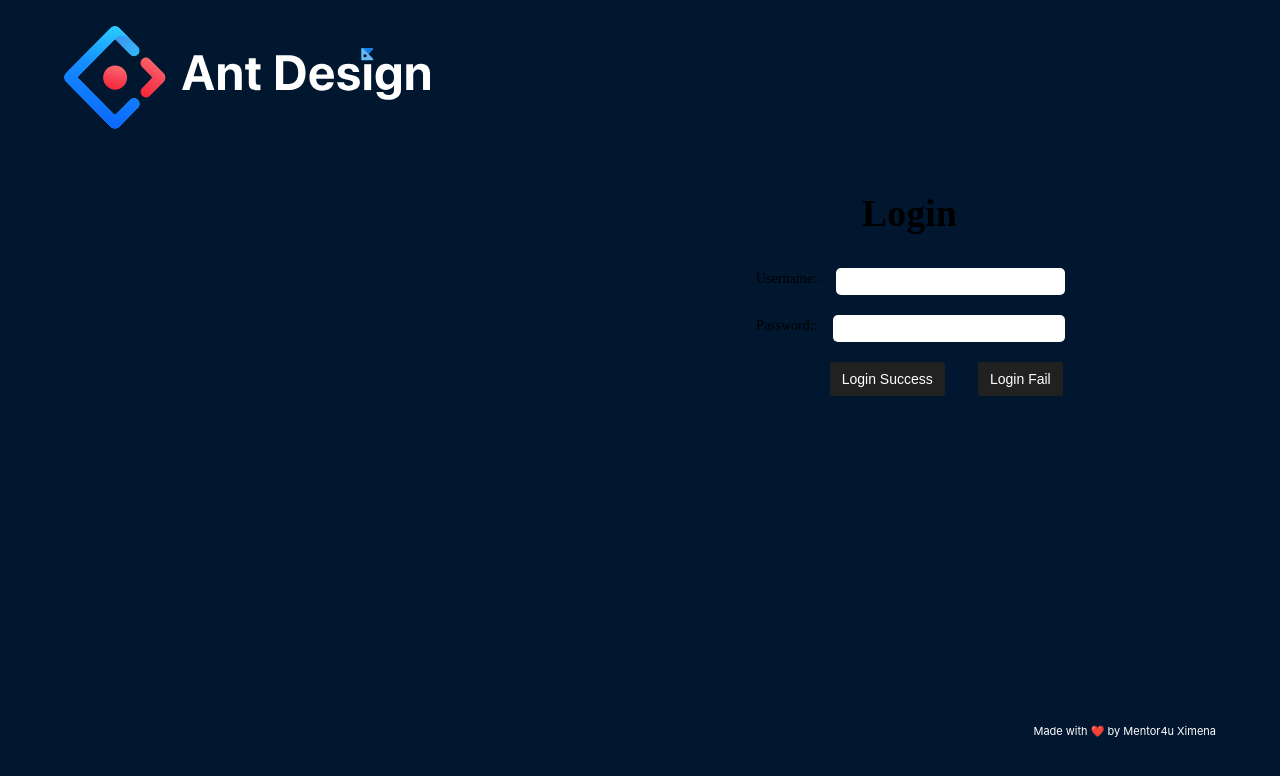
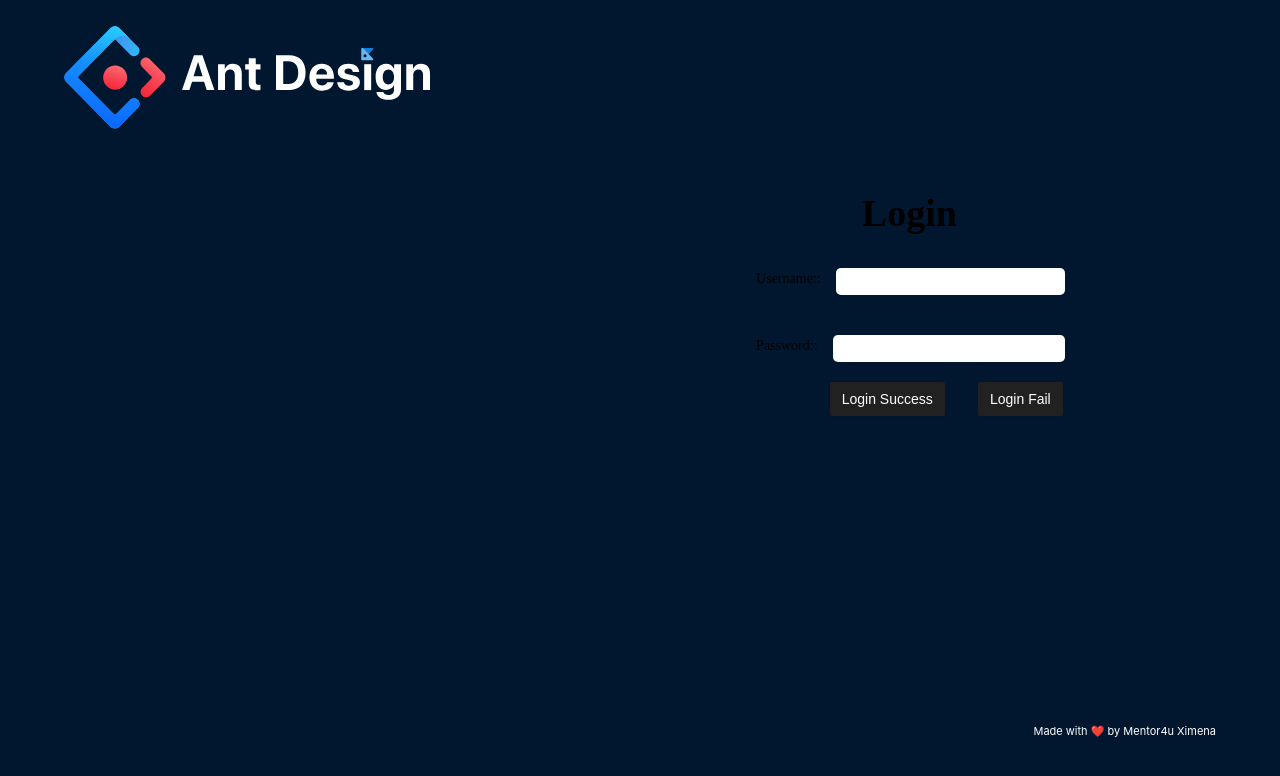
Before and after one commit to NicolleQuispeArotinco/ant-design, a React (Create React App) app: page / in a window 1280 px wide. Shown: the top 776 px of the page. Built offline with nearby package versions, Linux system fonts and the light colour scheme.

Commit message:
error message

```diff
--- a/src/StyledComponents.js
+++ b/src/StyledComponents.js
@@ -113,3 +113,14 @@ export const Footer = styled.footer`
 export const Image = styled.img`
   margin: 25px 0;
 `
+
+export const TextErrorMessage = styled.p`
+  margin: 0;
+  padding: 0 0 20px 41px;
+  font-style: normal;
+  font-weight: normal;
+  font-size: 10px;
+  line-height: 12px;
+  text-align: center;
+  color: #F51D2C;
+`
--- a/src/components/SignIn.js
+++ b/src/components/SignIn.js
@@ -1,8 +1,10 @@
-import React from "react";
-import { MainContainer, Main, Header, FieldContainer , FormTitle, FormField, Label, Button, ButtonContainer, BContainer, FormFieldContainer, ErrorMessageText, FormContainer, Footer, Image } from "../StyledComponents";
+import React, { useState } from "react";
+import { MainContainer, Main, Header, FieldContainer , FormTitle, FormField, Label, Button, ButtonContainer, BContainer, FormFieldContainer, ErrorMessageText, FormContainer, Footer, Image, TextErrorMessage } from "../StyledComponents";
 import logo from "../images/logo.svg";
 import { Formik, Form, ErrorMessage } from "formik";
 import * as yup from "yup";
+import { useSelector, useDispatch } from "react-redux";
+import { loadingStarted, loadingStopped } from "../app/statusSlice";
 
 const validations = yup.object({
   username: yup.string().required("Username is required"),
@@ -27,6 +29,19 @@ function FullField(props) {
   )
 }
 function SignIn() {
+  const [errorMessage, setErrorMessage] = useState("");
+  const loading = useSelector((state) => state.status.loading);
+  const dispatch = useDispatch();
+
+  const handleError = () => {
+    setTimeout(() => {
+      dispatch(loadingStarted());
+      setErrorMessage("*Your Username and/or password do not match");
+      dispatch(loadingStopped());
+    }, 1700);
+  }
+
+  console.log(errorMessage);
   return(
     <MainContainer>
       <Main>
@@ -41,14 +56,22 @@ function SignIn() {
               password: "",
             }}
             validationSchema={validations}
+            onSubmit= {(values) => {
+              setTimeout(() => {
+                dispatch(loadingStarted());
+                console.log(values);
+                dispatch(loadingStopped());
+              }, 2000);
+            }}
           >
             <Form>
               <FullField name="username" label="Username:" type="text" />
+              <TextErrorMessage>{errorMessage ? errorMessage: null}</TextErrorMessage>
               <FullField name="password" label="Password:" type="password" />
               <BContainer>
                 <ButtonContainer>
-                  <Button>Login Success</Button>
-                  <Button>Login Fail</Button>
+                  <Button type="submit">Login Success</Button>
+                  <Button onClick={handleError} type="button">Login Fail</Button>
                 </ButtonContainer>
               </BContainer>
             </Form>
```
